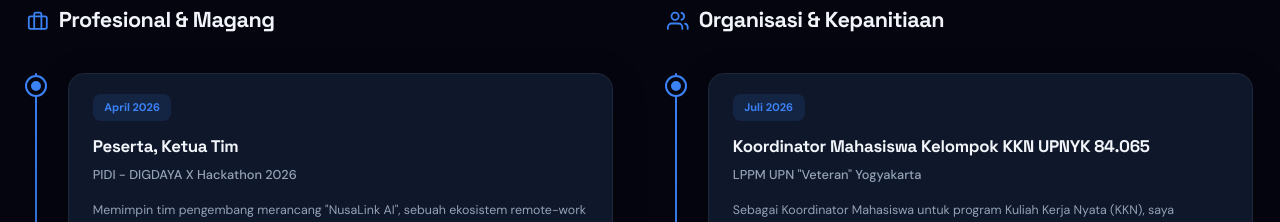
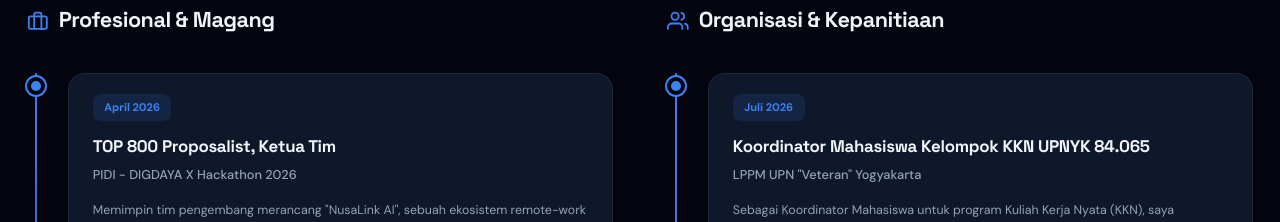
Before and after one commit to Dhani2612/website-portofolio, a React (Vite) app: page / in a window 1280 px wide. Shown: the part 1360-1582 px from the top of the page. Built offline with nearby package versions, Linux system fonts and the light colour scheme.

Commit message:
feat: add Humas UPN experience and sort timeline

```diff
--- a/src/components/Experience.jsx
+++ b/src/components/Experience.jsx
@@ -44,7 +44,7 @@ const Experience = () => {
                 <div className="timeline-dot"></div>
                 <div className="timeline-content">
                   <span className="timeline-date">April 2026</span>
-                  <h4 className="timeline-role">Peserta, Ketua Tim</h4>
+                  <h4 className="timeline-role">TOP 800 Proposalist, Ketua Tim</h4>
                   <p className="timeline-company">PIDI - DIGDAYA X Hackathon 2026</p>
                   <p className="timeline-desc">Memimpin tim pengembang merancang "NusaLink AI", sebuah ekosistem remote-work untuk mengakselerasi ekspor talenta IT lokal ke pasar global. Mengonsep arsitektur platform yang mengintegrasikan Local Language Model (LLM) untuk penerjemahan komunikasi real-time dan Smart Contract Escrow (Blockchain) guna menekan biaya transaksi lintas negara hingga 0%.</p>
                 </div>
@@ -82,7 +82,6 @@ const Experience = () => {
             </div>
           </div>
 
-          {/* Bagian Organisasi (Kanan) */}
           <div className="timeline-column fade-in">
             <h3 className="column-title"><FiUsers /> Organisasi & Kepanitiaan</h3>
             <div className="timeline">
```
